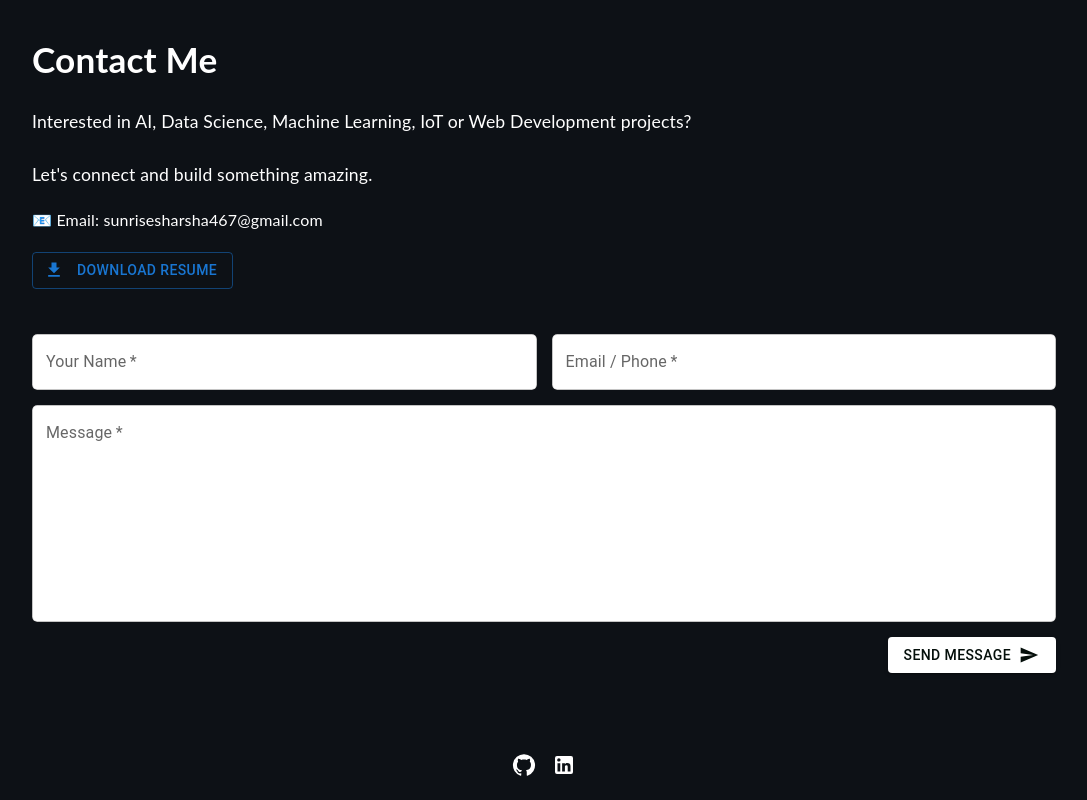
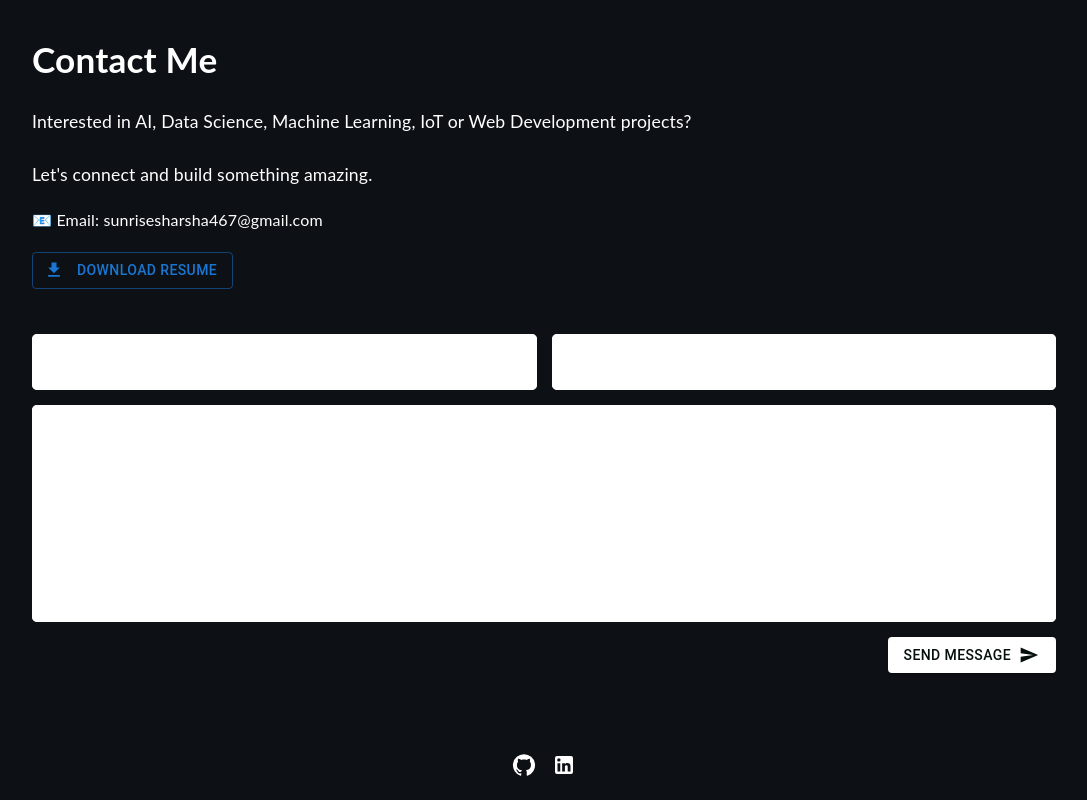
Before and after one commit to Aluval/Harsha_Portfolio, a React (Create React App) app: page / in a window 1280 px wide. Shown: the part 8717-9517 px from the top of the page, without its empty margins (96-1183 px from the left). Built offline with nearby package versions, Linux system fonts and the light colour scheme.

Commit message:
Update Contact.scss

```diff
--- a/src/assets/styles/Contact.scss
+++ b/src/assets/styles/Contact.scss
@@ -16,8 +16,12 @@
   p {
     margin: 8px 0;
     font-size: 1rem;
-    color: #fff;
+    color: #000;
   }
+}
+
+.dark-mode .contact-info p {
+  color: #fff;
 }
 
 /* Resume Buttons */
@@ -53,6 +57,56 @@
     background-color: white;
     border-radius: 5px;
   }
+}
+
+/* Input Labels */
+
+.MuiInputLabel-root {
+  color: #666 !important;
+}
+
+.dark-mode .MuiInputLabel-root {
+  color: #fff !important;
+}
+
+/* Input Text */
+
+.MuiInputBase-input {
+  color: #000 !important;
+}
+
+.dark-mode .MuiInputBase-input {
+  color: #fff !important;
+}
+
+/* TextArea Text */
+
+.MuiOutlinedInput-input,
+.MuiInputBase-inputMultiline {
+  color: #000 !important;
+}
+
+.dark-mode .MuiOutlinedInput-input,
+.dark-mode .MuiInputBase-inputMultiline {
+  color: #fff !important;
+}
+
+/* Dark Mode Borders */
+
+.dark-mode .MuiOutlinedInput-root fieldset {
+  border-color: #fff !important;
+}
+
+/* Dark Mode TextBox Background */
+
+.dark-mode .MuiOutlinedInput-root {
+  background-color: rgba(255, 255, 255, 0.05);
+}
+
+/* Light Mode TextBox Background */
+
+.MuiOutlinedInput-root {
+  background-color: #fff;
 }
 
 label {
```
